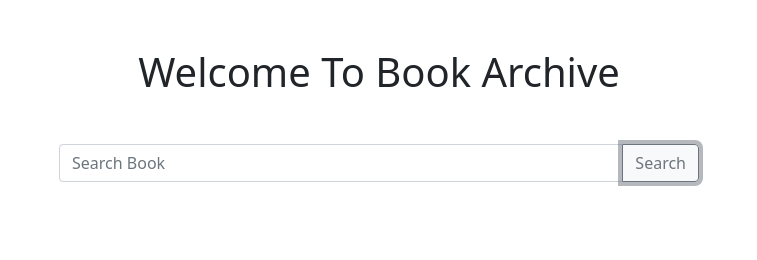
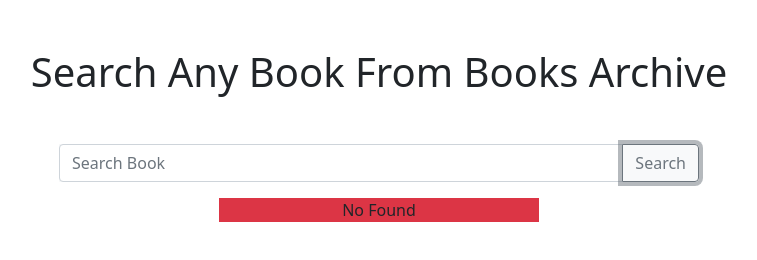
Before and after one commit to SayemHosen890/book-archive, a plain HTML site: page index.html in a window 1280 px wide. Both pictures are taken after typing "Sample" into the empty fields and a click on the button "Search". Shown: the whole page, without its empty margins (261-1018 px from the left). Drawn offline with nearby package versions, Linux system fonts and the light colour scheme; no server answers.

Commit message:
sixth commit

```diff
--- a/index.html
+++ b/index.html
@@ -11,7 +11,7 @@
 </head>
 
 <body class="bg-gray">
-    <h1 class="text-center my-5">Welcome To Book Archive</h1>
+    <h1 class="text-center my-5">Search Any Book From Books Archive</h1>
 
     <!-- input and search button -->
     <div class="input-group mb-3 w-50 mx-auto bg-light">
@@ -22,12 +22,14 @@
     </div>
     <!-- find the error message  -->
     <div>
-        <p id="error-message" class="text-center w-25 mx-auto bg-danger">try again later</p>
+        <p id="error-message" class="text-center w-25 mx-auto bg-danger">Please Search Book Name</p>
+    </div>
+    <div id="error-found" class="text-center w-25 mx-auto bg-danger">
+        <p>No Found</p>
     </div>
     <!-- display on ui -->
     <div id="display-result" class="row row-cols-1 row-cols-md-3 g-4 mx-auto my-5 container">
     </div>
-    <!-- <button onclick="cover()">click</button> -->
     <script src="https://cdn.jsdelivr.net/npm/bootstrap@5.1.0/dist/js/bootstrap.bundle.min.js"
         integrity="sha384-U1DAWAznBHeqEIlVSCgzq+c9gqGAJn5c/t99JyeKa9xxaYpSvHU5awsuZVVFIhvj"
         crossorigin="anonymous"></script>
--- a/js/book.js
+++ b/js/book.js
@@ -1,4 +1,5 @@
 document.getElementById('error-message').style.display = 'none';
+document.getElementById('error-found').style.display = 'none';
 //load data from api
 const searchBook = () => {
     const searchInput = document.getElementById('search-input');
@@ -6,12 +7,14 @@ const searchBook = () => {
     //clear data
     searchInput.value = '';
     //error handling
-    if (searchField === '') {
+    if (searchField === '' || searchField === 'undefined') {
         // console.log('try again');
         document.getElementById('error-message').style.display = 'block';
+        document.getElementById('error-found').style.display = 'none';
     }
     else {
         document.getElementById('error-message').style.display = 'none';
+        document.getElementById('error-found').style.display = 'block';
         const url = `https://openlibrary.org/search.json?q=${searchField}`;
         // console.log(url);
         fetch(url)
```
